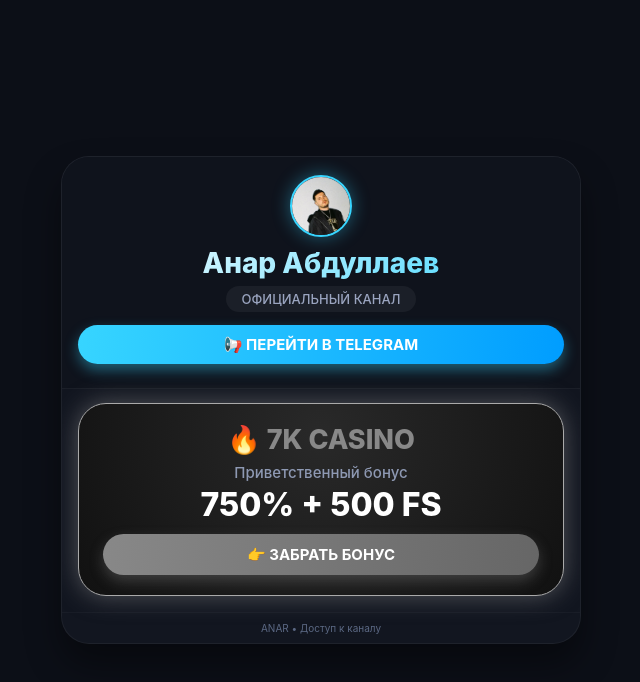
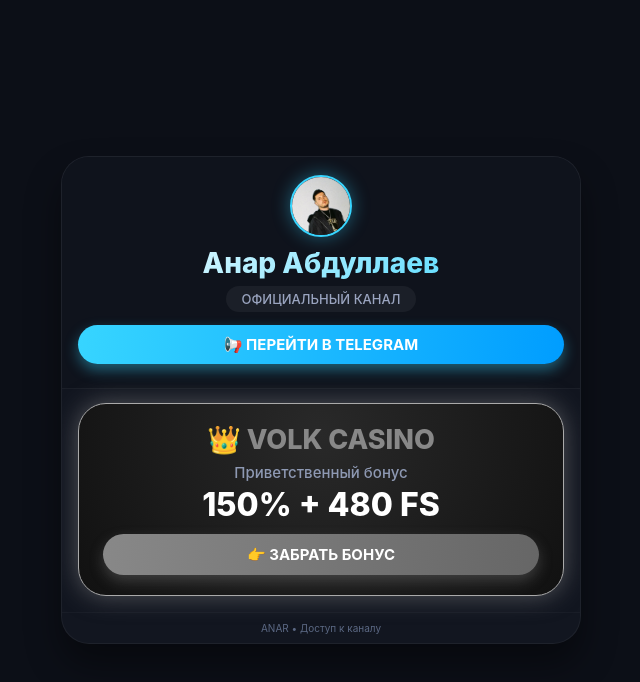
Before and after one commit to anartg/anar, a plain HTML site: page index.html in a window 1280 px wide. Shown: the whole page, without its empty margins (319-959 px from the left). Drawn offline with Linux system fonts and the light colour scheme.

Commit message:
Update index.html

```diff
--- a/index.html
+++ b/index.html
@@ -424,14 +424,14 @@
     <div class="main-content">
         <div class="casino-item gold-norm">
                 <div class="casino-heading">
-                    <span class="casino-name">🔥 7K CASINO</span>
+                    <span class="casino-name">👑 VOLK CASINO</span>
                 </div>
                 <div class="bonus-text">
                     <span class="bonus-caption">Приветственный бонус</span>
-                    750% + 500 FS
+                    150% + 480 FS
                 </div>
 
-                <a href="https://king-route-use.com/l/6ac63dee9dc9d639cb079983" class="action-btn" target="_blank" rel="noreferrer noopener">
+                <a href="https://autumn-ice.com/?serial=61380086&creative_id=10266&anid=anar" class="action-btn" target="_blank" rel="noreferrer noopener">
                     👉 ЗАБРАТЬ БОНУС
                 </a>
             </div>
```
